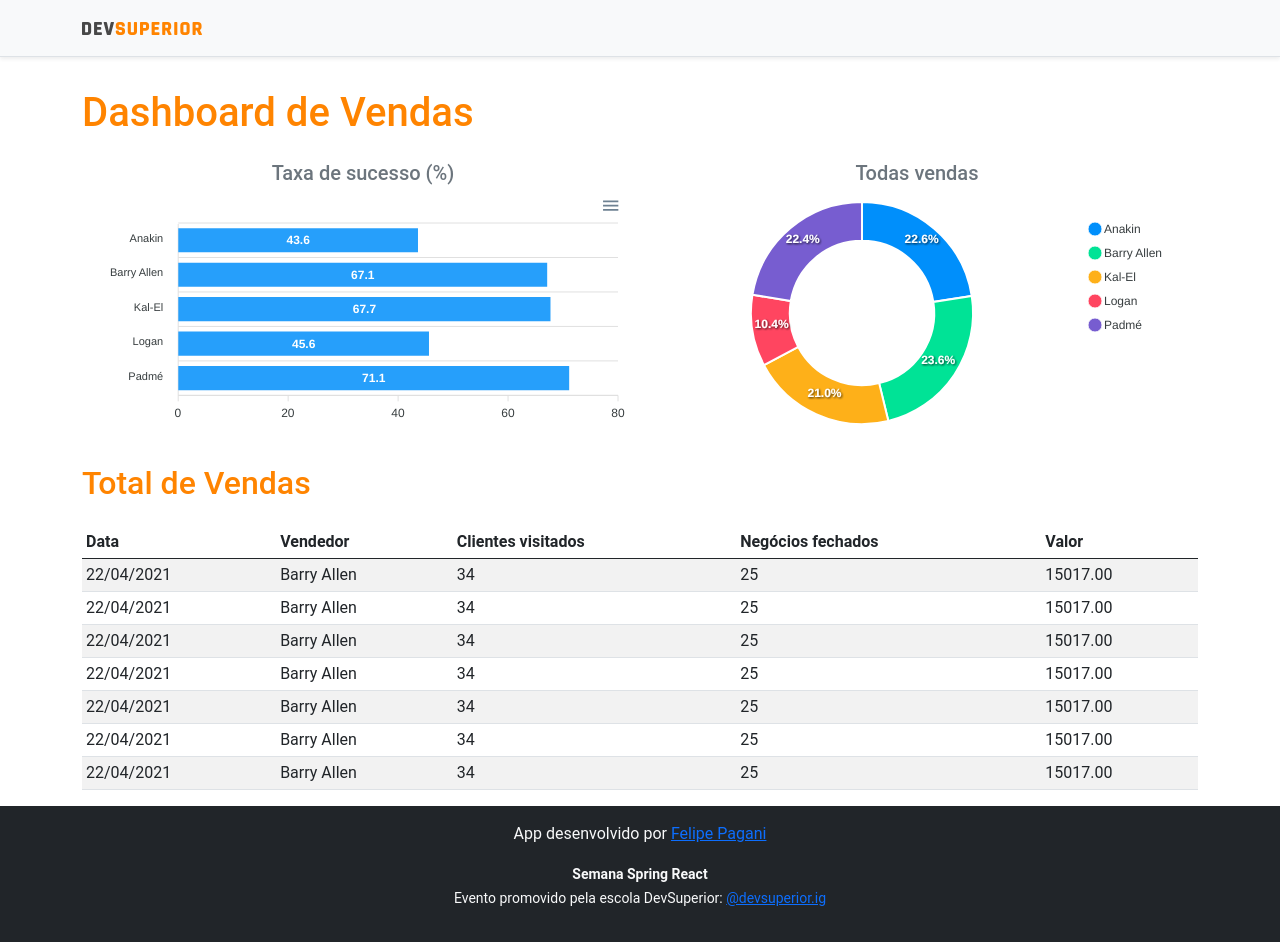
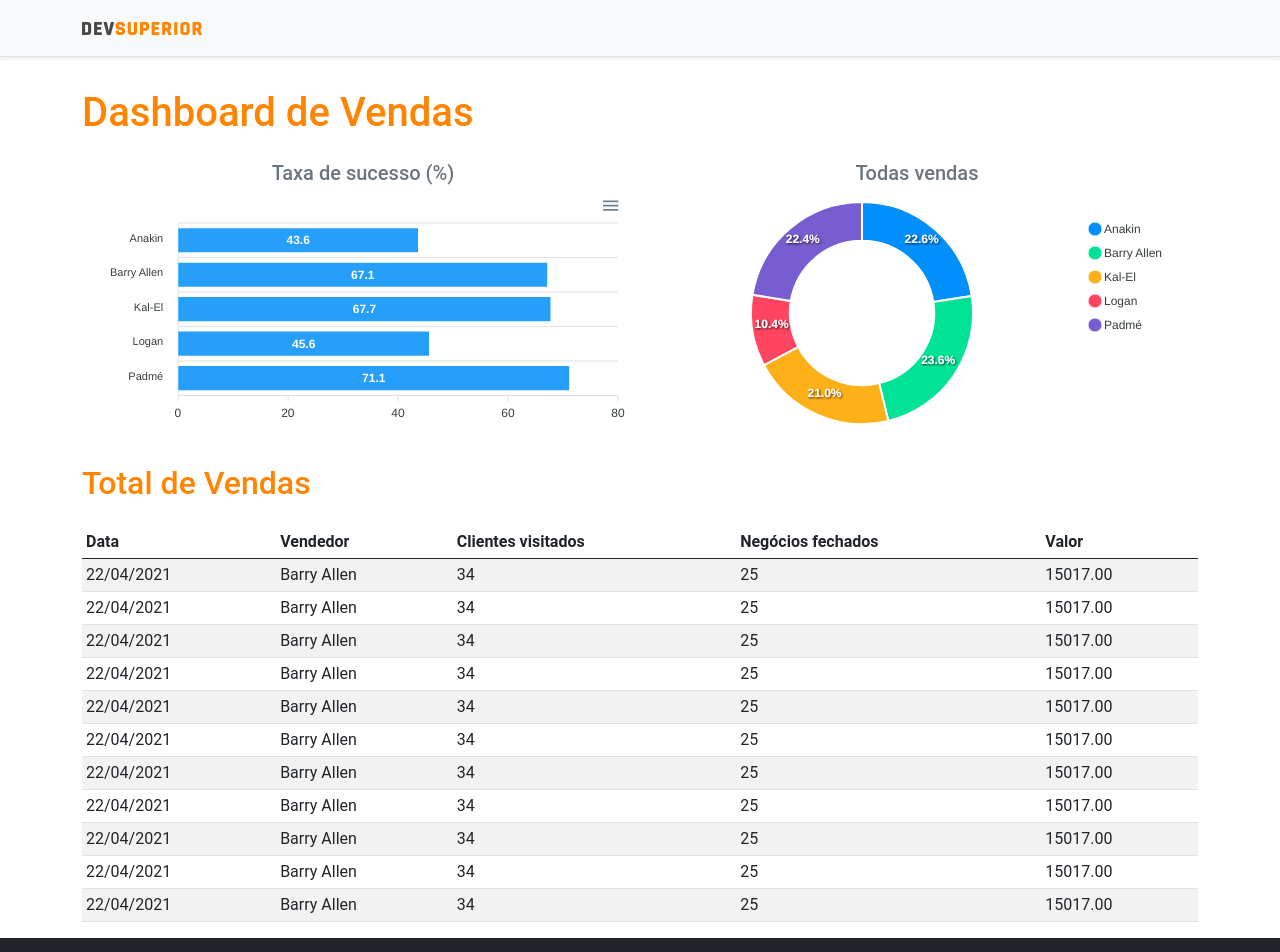
Before and after one commit to Felipe-Pagani/project-sds3, a React (Create React App) app in the folder frontend/: page / in a window 1280 px wide. Shown: the top 952 px of the page. Built offline with nearby package versions, Linux system fonts and the light colour scheme.

Commit message:
static DonutChart update

```diff
--- a/frontend/src/App.tsx
+++ b/frontend/src/App.tsx
@@ -1,4 +1,3 @@
-import DonuChart from "components/DonutChart";
 import BarChart from "components/BarChart";
 import DataTable from "components/DataTable";
 import Footer from "components/Footer";
--- a/frontend/src/components/DataTable/index.tsx
+++ b/frontend/src/components/DataTable/index.tsx
@@ -61,6 +61,34 @@
                         <td>25</td>
                         <td>15017.00</td>
                     </tr>
+                    <tr>
+                        <td>22/04/2021</td>
+                        <td>Barry Allen</td>
+                        <td>34</td>
+                        <td>25</td>
+                        <td>15017.00</td>
+                    </tr>
+                    <tr>
+                        <td>22/04/2021</td>
+                        <td>Barry Allen</td>
+                        <td>34</td>
+                        <td>25</td>
+                        <td>15017.00</td>
+                    </tr>
+                    <tr>
+                        <td>22/04/2021</td>
+                        <td>Barry Allen</td>
+                        <td>34</td>
+                        <td>25</td>
+                        <td>15017.00</td>
+                    </tr>
+                    <tr>
+                        <td>22/04/2021</td>
+                        <td>Barry Allen</td>
+                        <td>34</td>
+                        <td>25</td>
+                        <td>15017.00</td>
+                    </tr>
                 </tbody>
 
             </table>
```
